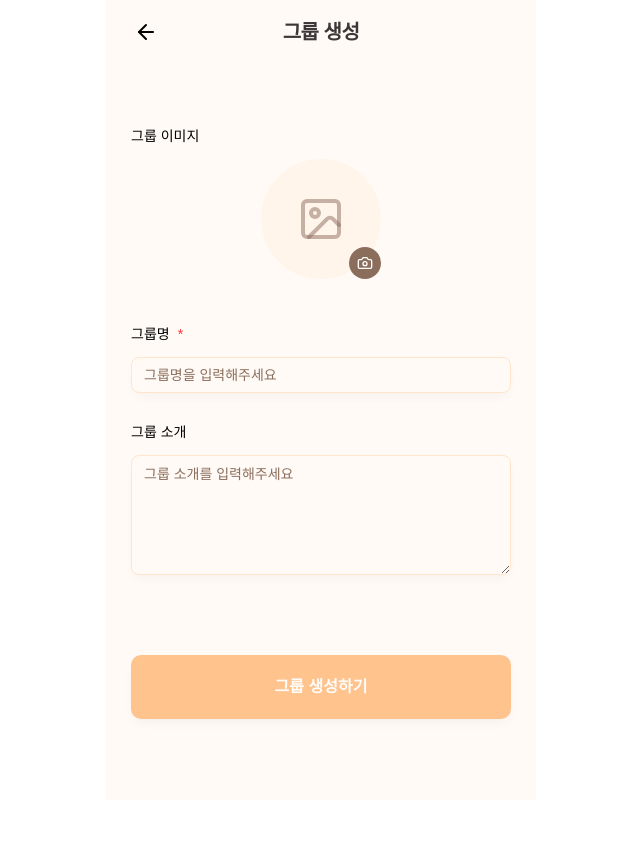
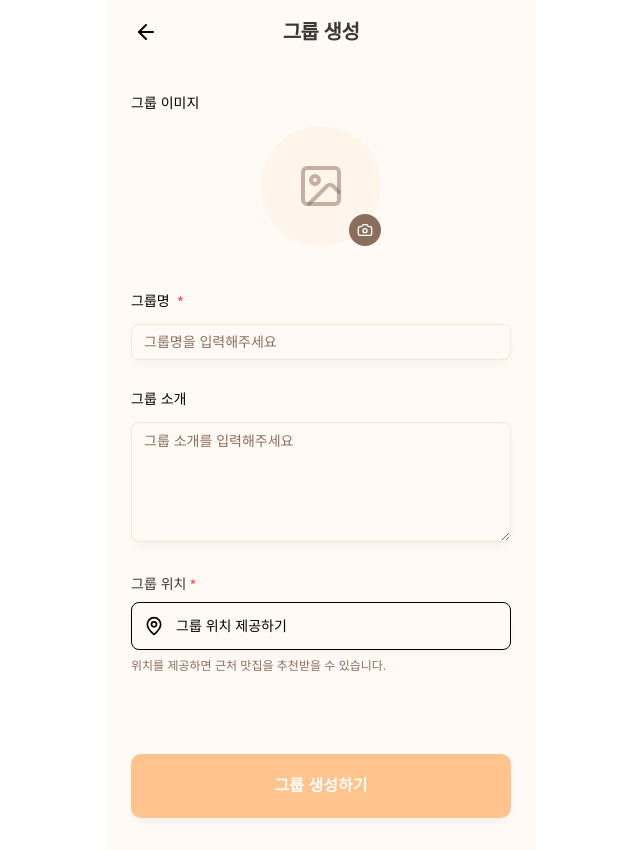
Before and after one commit to tn-als/8-damo-fe, a Next.js app: page /groups/create in a window 1280 px wide. Shown: the whole page, without its empty margins (319-959 px from the left). Before the commit the page ends 800 px from the top, so only its background shows below. Built offline with nearby package versions, Linux system fonts and the light colour scheme.

Commit message:
✨ feat: 그룹 생성 위치 제공 UI 추가

```diff
--- a/src/components/groups/group-create-container.tsx
+++ b/src/components/groups/group-create-container.tsx
@@ -6,6 +6,7 @@ import { toast } from "sonner";
 import { GroupImageUploadField } from "./group-image-upload-field";
 import { GroupNameInputField } from "./group-name-input-field";
 import { GroupIntroductionInputField } from "./group-introduction-input-field";
+import { GroupLocationInputField } from "./group-location-input-field";
 import { GroupCreateSubmitArea } from "./group-create-submit-area";
 
 export type GroupCreateFormValues = {
@@ -65,6 +66,7 @@ export function GroupCreateContainer({
           <div className="flex flex-col gap-8">
             <GroupNameInputField name="groupName" control={control} />
             <GroupIntroductionInputField name="introduction" control={control} />
+            <GroupLocationInputField />
           </div>
 
           <GroupCreateSubmitArea
--- /dev/null
+++ b/src/components/groups/group-location-input-field.tsx
@@ -0,0 +1,103 @@
+"use client";
+
+import { useState } from "react";
+import { MapPin, Check, Loader2 } from "lucide-react";
+import { Button } from "@/src/components/ui/button";
+
+type LocationStatus = "idle" | "loading" | "granted" | "denied" | "unavailable";
+
+interface GroupLocationInputFieldProps {
+  onLocationChange?: (coords: { latitude: number; longitude: number } | null) => void;
+}
+
+export function GroupLocationInputField({ onLocationChange }: GroupLocationInputFieldProps) {
+  const [status, setStatus] = useState<LocationStatus>("idle");
+
+  const handleRequestLocation = async () => {
+    if (!navigator.geolocation) {
+      setStatus("unavailable");
+      return;
+    }
+
+    setStatus("loading");
+
+    navigator.geolocation.getCurrentPosition(
+      (position) => {
+        const { latitude, longitude } = position.coords;
+        console.log("위치 정보:", { latitude, longitude });
+        setStatus("granted");
+        onLocationChange?.({ latitude, longitude });
+      },
+      (error) => {
+        console.error("위치 권한 오류:", error.message);
+        setStatus("denied");
+        onLocationChange?.(null);
+      },
+      {
+        enableHighAccuracy: true,
+        timeout: 10000,
+        maximumAge: 0,
+      }
+    );
+  };
+
+  const getButtonContent = () => {
+    switch (status) {
+      case "loading":
+        return (
+          <>
+            <Loader2 className="size-5 animate-spin" />
+            <span>위치 확인 중...</span>
+          </>
+        );
+      case "granted":
+        return (
+          <>
+            <Check className="size-5" />
+            <span>위치 제공 완료</span>
+          </>
+        );
+      case "denied":
+        return (
+          <>
+            <MapPin className="size-5" />
+            <span>위치 권한이 거부됨 (다시 시도)</span>
+          </>
+        );
+      case "unavailable":
+        return (
+          <>
+            <MapPin className="size-5" />
+            <span>위치 서비스를 사용할 수 없음</span>
+          </>
+        );
+      default:
+        return (
+          <>
+            <MapPin className="size-5" />
+            <span>그룹 위치 제공하기</span>
+          </>
+        );
+    }
+  };
+
+  return (
+    <div className="flex flex-col gap-2">
+      <label className="text-sm font-medium text-foreground">
+        그룹 위치 <span className="text-destructive">*</span>
+      </label>
+      <Button
+        type="button"
+        variant={status === "granted" ? "secondary" : "outline"}
+        onClick={handleRequestLocation}
+        disabled={status === "loading" || status === "unavailable"}
+        className="h-12 w-full justify-start gap-3"
+      >
+        {getButtonContent()}
+      </Button>
+      <p className="text-xs text-muted-foreground">
+        위치를 제공하면 근처 맛집을 추천받을 수 있습니다.
+      </p>
+    </div>
+  );
+}
```
